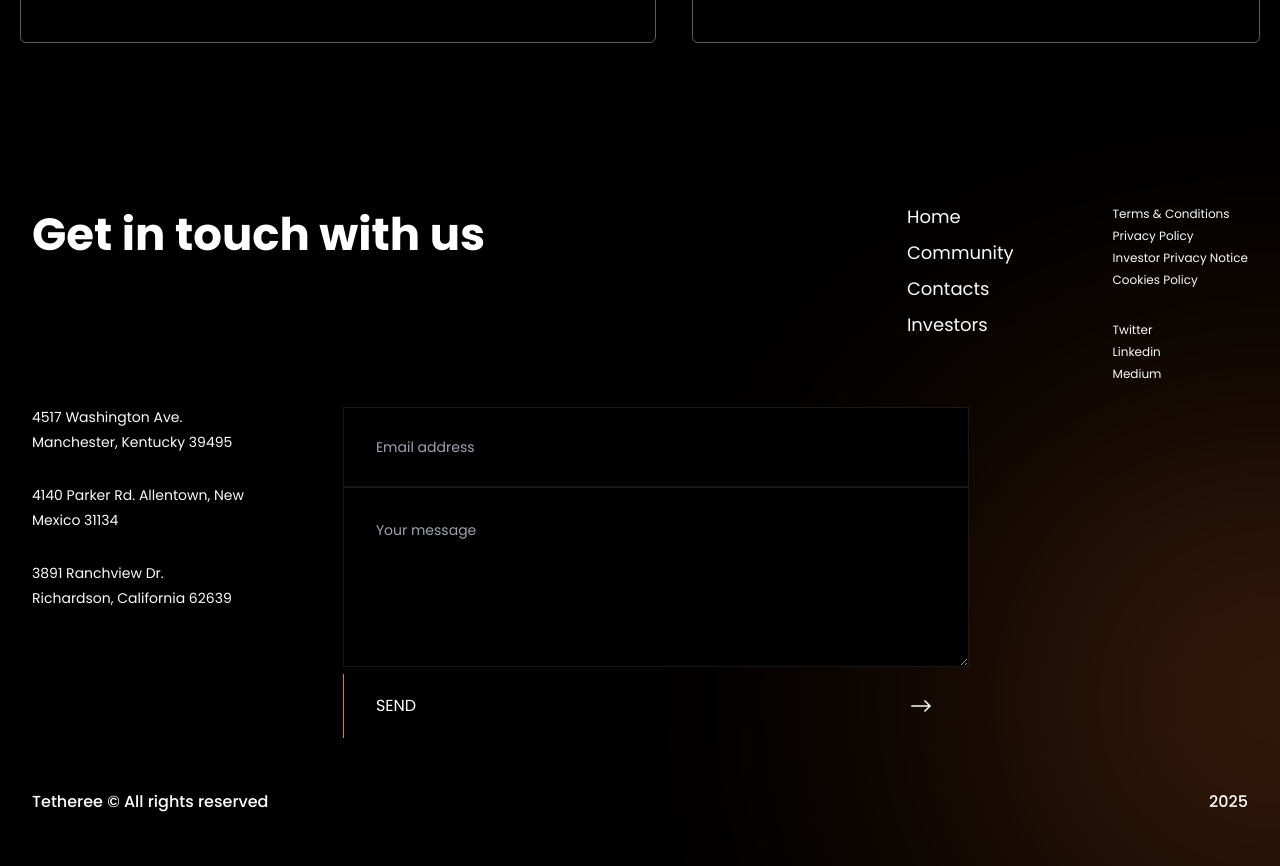
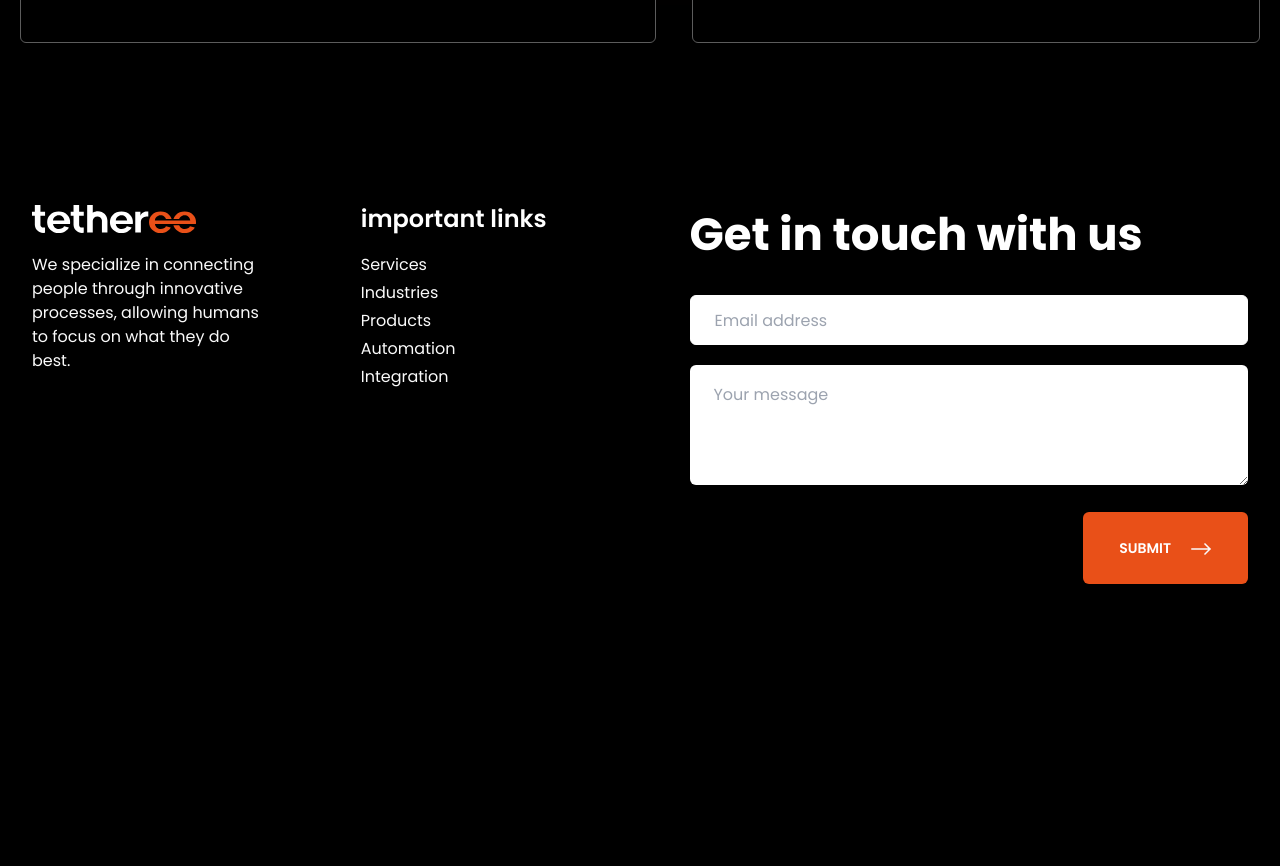
Before and after one commit to boris-tetheree/tetheree-version-2, a Next.js app: page /about-us in a window 1280 px wide. Shown: the part 2220-3086 px from the top of the page. After the commit the page ends 2892 px from the top, so only its background shows below. Built offline with nearby package versions, Linux system fonts and the light colour scheme.

Commit message:
UI tweeks

```diff
--- a/components/Footer/index.jsx
+++ b/components/Footer/index.jsx
@@ -1,67 +1,47 @@
+import Link from 'next/link';
 import { useState } from 'react'
 import Arrow from '../Typography/Arrow'
-import { H1, H2, H6, Button, Paragraph, Caption } from '../Typography'
+import { H1, H2, H4, H6, Button, Paragraph, Caption } from '../Typography'
 
 const Index = ({ }) => {
 
     return (
         <footer className='relative bg-theme pt-72 md:pt-162 overflow-hidden'>
-            <div className="container relative z-10 mx-auto px-20 md:px-24 lg:px-32">
+            <div className="container relative z-10 mx-auto px-20 md:px-24 lg:px-32 pb-42 md:pb-68">
                 <div className=''>
-                    <H1 className={'block md:hidden mr-auto'}>Get in touch with us</H1>
-                    <section className='w-full flex items-start gap-99 mb-54 md:mb-20'>
-                        <H1 className={'hidden md:block mr-auto'}>Get in touch with us</H1>
-                        <ul>
-                            {['Home', 'Community', 'Contacts', 'Investors']?.map((item, _index) => (
-                                <li key={_index} className='text-[#FAFAFA] text-base md:text-sm font-normal transition-all cursor-pointer hover:underline mb-12'>{item}</li>
-                            ))}
-                        </ul>
+                    <section className='w-full grid grid-cols-1 md:grid-cols-2 lg:grid-cols-4 items-start gap-42 md:gap-99 mb-54 md:mb-20'>
                         <div>
-                            <ul className='mb-32'>
-                                {['Terms & Conditions', 'Privacy Policy', 'Investor Privacy Notice', 'Cookies Policy']?.map((item, _index) => (
-                                    <li key={_index} className='text-[#FAFAFA] text-[12px] font-normal transition-all cursor-pointer hover:underline mb-4'>{item}</li>
-                                ))}
-                            </ul>
-                            <ul>
-                                {['Twitter', 'Linkedin', 'Medium']?.map((item, _index) => (
-                                    <li key={_index} className='text-[#FAFAFA] text-[12px] font-normal transition-all cursor-pointer hover:underline mb-4'>{item}</li>
+                            <Link href={'/'}>
+                                <img className="h-26 md:h-28 mb-20" src="/assets/svg/logo-nav.svg" alt="Logo" />
+                            </Link>
+                            <p className='text-[#FAFAFA] text-base font-normal mb-12'>We specialize in connecting people through innovative processes, allowing humans to focus on what they do best.</p>
+                        </div>
+                        <div>
+                            <H4 className={'block font-semibold mr-auto mb-20'}>important links</H4>
+                            <ul className='grid grid-cols-2 md:block'>
+                                {['Services', 'Industries', 'Products', 'Automation', 'Integration']?.map((item, _index) => (
+                                    <li key={_index} className='text-[#FAFAFA] text-base font-normal transition-all cursor-pointer hover:underline mb-4'>{item}</li>
                                 ))}
                             </ul>
                         </div>
-                    </section>
-                    <section className='flex flex-col md:flex-row items-start gap-36 md:gap-99'>
-                        <div className=''>
-                            <div className='text-[#FAFAFA] font-normal text-2xs mb-32'>
-                                <span className='block transition-all cursor-pointer hover:underline mb-4'>4517 Washington Ave.</span>
-                                <span className='transition-all cursor-pointer hover:underline'>Manchester, Kentucky 39495</span>
-                            </div>
-                            <div className='hidden md:block text-[#FAFAFA] font-normal text-2xs mb-32'>
-                                <span className='block transition-all cursor-pointer hover:underline mb-4'>4140 Parker Rd. Allentown, New</span>
-                                <span className='transition-all cursor-pointer hover:underline'>Mexico 31134</span>
-                            </div>
-                            <div className='hidden md:block text-[#FAFAFA] font-normal text-2xs mb-32'>
-                                <span className='block transition-all cursor-pointer hover:underline mb-4'>3891 Ranchview Dr.</span>
-                                <span className='transition-all cursor-pointer hover:underline'>Richardson, California 62639</span>
-                            </div>
-                        </div>
-                        <div>
-                            <input className='w-full h-80 bg-black border border-[#18181B] text-white !outline-none !shadow-none text-2xs transition-all focus:!border-[#3a3a42] rounded-none pl-32 pr-16' type="text" placeholder='Email address' />
-                            <textarea className='w-full h-180 bg-black border !border-[#18181B] text-white !outline-none !shadow-none transition-all focus:!border-[#3a3a42] text-2xs rounded-none pt-32 pl-32 pb-16 pr-16' type="text" placeholder='Your message' />
-                            <div className='group flex items-center justify-between w-fulll h-64 relative border-l !border-l-[#F3722C] transition-all hover:!border-[#3a3a42] cursor-pointer py-24 px-32'>
-                                <span className='text-xs text-white font-normal uppercase'>Send</span>
-                                <span className='relative flex items-center justify-center transition-all group-hover:translate-x-24 border border-transparent aspect-square rounded-full p-4'>
-                                    <Arrow />
-                                </span>
+                        <div className='md:col-span-2'>
+                            <H1 className={'block mr-auto mb-30'}>Get in touch with us</H1>
+                            <div className='flex flex-col justify-end'>
+                                <div className='mb-20'>
+                                    <input className='w-full h-40 sm:h-50 rounded-md text-[#D8D8D8] px-24' type="text" placeholder='Email address' />
+                                </div>
+                                <div className='mb-20'>
+                                    <textarea className='w-full min-h-[120px] rounded-md text-[#D8D8D8] py-18 px-24' type="text" placeholder='Your message' />
+                                </div>
+                                <div className="flex">
+                                        <Button className='!w-fit !bg-[#E95018] text-white !h-46 sm:!h-60 lg:!h-72 uppercase md:!text-2xs px-26 md:px-36 ml-auto'>Submit</Button>
+                                    </div>
                             </div>
                         </div>
                     </section>
-                    <section className='w-full flex items-center justify-center md:justify-between py-52'>
-                        <Paragraph className='text-white text-center md:text-left text-[12px] font-medium'>Tetheree © All rights reserved</Paragraph>
-                        <Paragraph className='hidden md:block text-white text-[12px] font-medium'>2025</Paragraph>
-                    </section>
                 </div>
             </div>
-            <img className="w-full absolute -bottom-2/4 -right-2/4 object-cover" src="/assets/about-us-blur.svg" alt="" />
+            {/* <img className="w-full absolute -bottom-2/4 -right-2/4 object-cover" src="/assets/about-us-blur.svg" alt="" /> */}
         </footer>
     )
 }
--- a/components/Section/index.jsx
+++ b/components/Section/index.jsx
@@ -1,12 +1,15 @@
+import { useRouter } from 'next/router';
 import { H1, H2, H3, H4, H5, H6, Button } from '../Typography'
 
 export const FeaturedProduct = ({ containerClassName, title, subTitle, btnClassName, btnTitle, featuredBlur }) => {
+  const router = useRouter();
+
     return (
         <section className={`${containerClassName} relative bg-[#121212] py-136`}>
             <div className="container flex flex-col items-center lg:max-w-[1000px] mx-auto px-20 md:px-64">
                 <H2 className={'mb-6'}>{title}</H2>
                 {subTitle && <H6 className={'text-center mb-50'}>{subTitle}</H6>}
-                {btnTitle && <Button className={`${btnClassName} !bg-[#E95018] text-white !h-60 lg:!h-72 uppercase md:!text-2xs px-26 md:px-36`}>{btnTitle}</Button>}
+                {btnTitle && <Button onClick={() => router.push('/products')} className={`${btnClassName} !bg-[#E95018] text-white !h-60 lg:!h-72 uppercase md:!text-2xs px-26 md:px-36`}>{btnTitle}</Button>}
             </div>
             {featuredBlur && <img className="w-fit absolute h-full left-0 top-0" src={featuredBlur} alt="" />}
         </section>
--- a/src/pages/automations.jsx
+++ b/src/pages/automations.jsx
@@ -39,7 +39,7 @@ const Index = () => {
               {[{ title: 'Reduce Manual Work', description: 'Automate repetitive tasks, freeing up your team for higher-value work.' }, { title: 'Improve Accuracy & Compliance', description: 'Eliminate human errors and ensure adherence to business rules.' }, { title: 'Enhance Efficiency', description: 'Streamline workflows, accelerate turnaround times, and reduce costs.' }, { title: 'Seamlessly Integrate with Your Systems', description: 'Connect automation with your existing software for end-to-end efficiency.' }, , { title: 'Scale with Your Business', description: 'Flexible and adaptable workflows that evolve with your operations.' }]?.map((item, _index) => (
                 <div className='mb-20 md:mb-32'>
                   <H4 className={'!font-semibold mb-24'}><span className='inline-block text-[#E95018] mr-6'><img className='w-18 h-18' src="/assets/tick-icon.svg" alt="" /></span> {item?.title}</H4>
-                  <H6>{item?.description}</H6>
+                  <H6 className='ml-28'>{item?.description}</H6>
                 </div>
               ))}
             </section>
--- a/src/pages/integrations.jsx
+++ b/src/pages/integrations.jsx
@@ -40,7 +40,7 @@ const Index = () => {
               {[{ title: 'Increased Efficiency', description: 'Automate data flow between platforms, reducing manual input and errors.' }, { title: 'Improved Accuracy', description: 'Sync real-time data across systems to ensure consistency and reliability.' }, { title: 'Scalability', description: 'Expand your business without worrying about disconnected systems slowing you down.' }, { title: 'Enhanced Customer Experience', description: 'Provide a seamless, unified experience across all touchpoints.' }, { title: 'Cost Savings', description: 'Reduce operational overhead by eliminating redundant processes.' }]?.map((item, _index) => (
                 <div className='mb-20 md:mb-32'>
                   <H4 className={'!font-semibold mb-24'}><span className='inline-block text-[#E95018] mr-6'><img className='w-18 h-18' src="/assets/tick-icon.svg" alt="" /></span> {item?.title}</H4>
-                  <H6>{item?.description}</H6>
+                  <H6 className='ml-28'>{item?.description}</H6>
                 </div>
               ))}
             </section>
@@ -60,7 +60,7 @@ const Index = () => {
               {[{ title: 'Business & Productivity Tools' }, { title: 'Communication & Collaboration' }, { title: 'Logistics & Supply Chain' }, { title: 'Education & Learning' }, { title: 'Media & Content Management' }, { title: 'AI & Automation Services' }]?.map((item, _index) => (
                 <div className='mb-20'>
                   <H4><span className='inline-block text-[#E95018] mr-6'><img className='w-18 h-18' src="/assets/tick-icon.svg" alt="" /></span> {item?.title}</H4>
-                  <H6>{item?.description}</H6>
+                  <H6 className='ml-28'>{item?.description}</H6>
                 </div>
               ))}
             </section>
@@ -79,7 +79,7 @@ const Index = () => {
               {[{ title: 'Connecting legacy systems to modern platforms' }, { title: 'Building real-time data synchronization between applications' }, { title: 'Creating automated workflows that reduce manual tasks' }, { title: 'Integrating AI-driven analytics and insights into existing processes' }]?.map((item, _index) => (
                 <div className='mb-20'>
                   <H4><span className='inline-block text-[#E95018] mr-6'><img className='w-18 h-18' src="/assets/tick-icon.svg" alt="" /></span> {item?.title}</H4>
-                  <H6>{item?.description}</H6>
+                  <H6 className='ml-28'>{item?.description}</H6>
                 </div>
               ))}
             </section>
--- a/src/pages/services.jsx
+++ b/src/pages/services.jsx
@@ -50,7 +50,7 @@ const Index = () => {
               {[{ title: 'Bespoke Development', description: 'Custom-built applications aligned with your workflows and objectives.' }, { title: 'Scalable Architecture', description: 'Solutions that evolve as your business grows.' }, { title: 'Seamless Integrations', description: 'Smooth connectivity with existing tools and third-party services.' }, { title: 'Future-Proof Technology', description: 'Modern frameworks and AI-driven automation for long-term efficiency.' }]?.map((item, _index) => (
                 <div className='mb-20 md:mb-32'>
                   <H4 className={'!font-semibold mb-24'}><span className='inline-block text-[#E95018] mr-6'><img className='w-18 h-18' src="/assets/tick-icon.svg" alt="" /></span> {item?.title}</H4>
-                  <H6>{item?.description}</H6>
+                  <H6 className='ml-28'>{item?.description}</H6>
                 </div>
               ))}
             </section>
```
Also changed, not shown: components/Showcase/index.jsx (+5 -2 lines), src/pages/index.jsx (+71 -15 lines), src/pages/products.jsx (+4 -4 lines).
